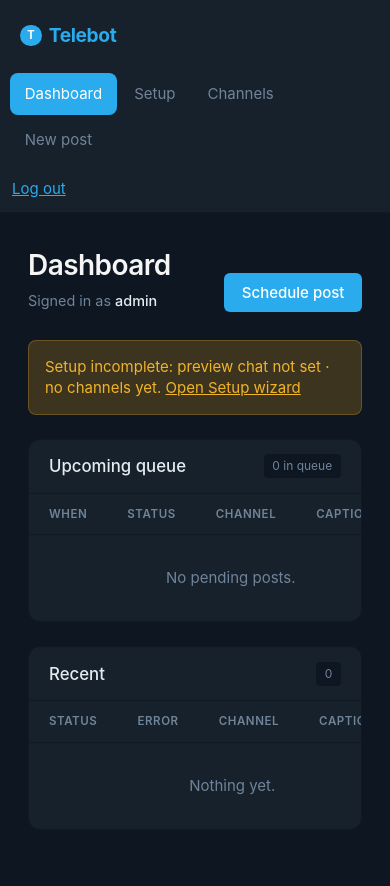
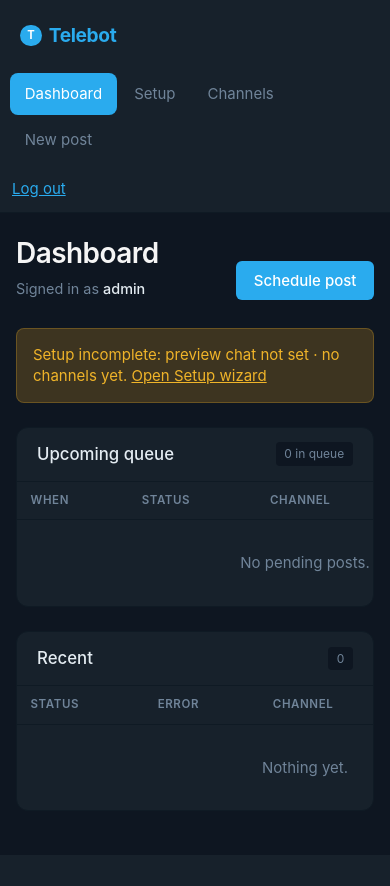
Before and after one commit to ycaws1/telebot_autopost, a FastAPI app: page / in a window 390 px wide. After the commit the page ends 777 px from the top, so only its background shows below. Run offline with FastAPI, Linux system fonts and the light colour scheme; the visitor is signed in with stand-in values (Sample User, id 1); data that the repository does not hold is empty.

Commit message:
feat: mobile screen optimize

```diff
--- a/app/static/styles.css
+++ b/app/static/styles.css
@@ -364,12 +364,36 @@ button.danger-btn:hover { background: rgba(229, 57, 53, 0.12); }
 .banner-soft a { color: var(--warning-text); text-decoration: underline; }
 
 /* —— Tables —— */
-table { width: 100%; border-collapse: collapse; }
+.table-scroll {
+  width: 100%;
+  max-width: 100%;
+  overflow-x: auto;
+  -webkit-overflow-scrolling: touch;
+  overscroll-behavior-x: contain;
+}
+table { width: 100%; min-width: 36rem; border-collapse: collapse; }
 th, td {
   text-align: left;
   padding: 0.75rem 1.25rem;
   border-bottom: 1px solid var(--line);
   vertical-align: middle;
+}
+td {
+  max-width: 14rem;
+  overflow: hidden;
+  text-overflow: ellipsis;
+  white-space: nowrap;
+}
+td.error-cell {
+  max-width: 16rem;
+  white-space: normal;
+  overflow: visible;
+  text-overflow: unset;
+}
+td.actions-cell {
+  max-width: none;
+  white-space: normal;
+  overflow: visible;
 }
 th {
   font-size: 0.72rem;
@@ -382,8 +406,6 @@ tr:last-child td { border-bottom: none; }
 tbody tr:hover td { background: rgba(24, 37, 51, 0.55); }
 .row-failed td { color: var(--danger); }
 .error-cell {
-  max-width: 22rem;
-  white-space: normal;
   word-break: break-word;
   font-size: 0.9rem;
   color: var(--muted);
@@ -506,6 +528,8 @@ tbody tr:hover td { background: rgba(24, 37, 51, 0.55); }
   }
   .sidebar-footer { border-top: none; }
   .layout-split { grid-template-columns: 1fr; }
+  .main-content { padding: 1.25rem 1rem; }
+  th, td { padding: 0.65rem 0.85rem; }
 }
 
 .media-queue-box { margin: 0.75rem 0 1rem; padding: 0.75rem; border: 1px solid var(--line); border-radius: 8px; }
--- a/app/templates/channels.html
+++ b/app/templates/channels.html
@@ -28,6 +28,7 @@
     <h2>Your channels</h2>
     <span class="panel-count">{{ channels|length }}</span>
   </div>
+  <div class="table-scroll">
   <table>
     <thead><tr><th>Name</th><th>Chat ID</th><th></th></tr></thead>
     <tbody>
@@ -55,5 +56,6 @@
     {% endfor %}
     </tbody>
   </table>
+  </div>
 </section>
 {% endblock %}
--- a/app/templates/dashboard.html
+++ b/app/templates/dashboard.html
@@ -25,6 +25,7 @@
     <h2>Upcoming queue</h2>
     <span class="panel-count">{{ pending|length }} in queue</span>
   </div>
+  <div class="table-scroll">
   <table>
     <thead><tr><th>When</th><th>Status</th><th>Channel</th><th>Caption</th><th></th></tr></thead>
     <tbody>
@@ -41,6 +42,7 @@
     {% endfor %}
     </tbody>
   </table>
+  </div>
 </section>
 
 <section class="panel">
@@ -56,6 +58,7 @@
       {% endif %}
     </div>
   </div>
+  <div class="table-scroll">
   <table>
     <thead><tr><th>Status</th><th>Error</th><th>Channel</th><th>Caption</th><th></th></tr></thead>
     <tbody>
@@ -85,6 +88,7 @@
     {% endfor %}
     </tbody>
   </table>
+  </div>
 </section>
 {% if pending %}
 <p class="page-meta" id="auto-refresh-hint">Auto-refreshing while the queue has pending posts…</p>
```
